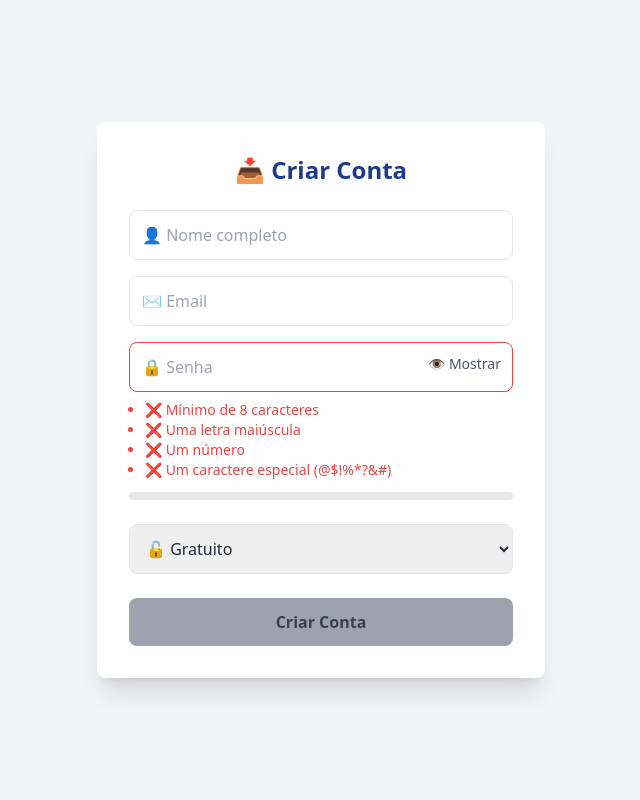
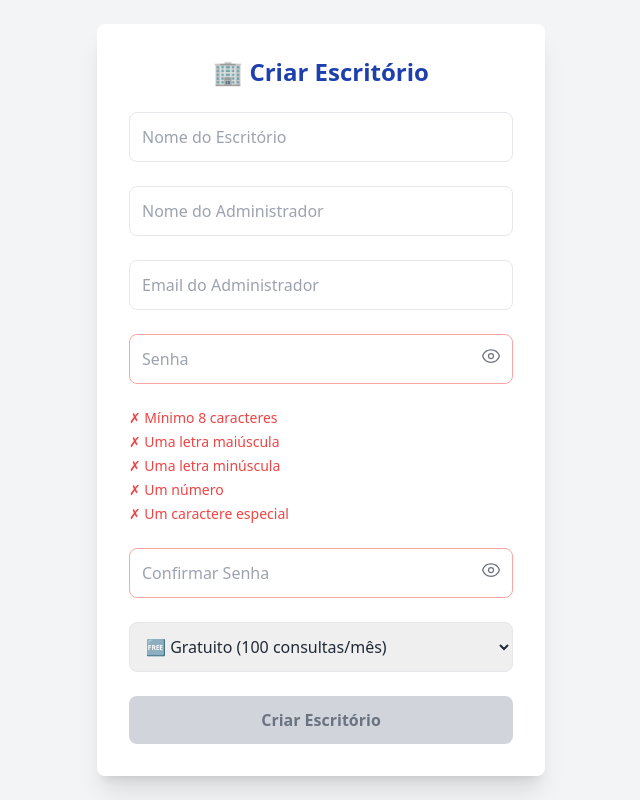
Before and after one commit to teofilonicolau/previnfobot_frontend, a React (Vite) app: page /register in a window 1280 px wide. Shown: the whole page, without its empty margins (319-959 px from the left). Built offline with nearby package versions, Linux system fonts and the light colour scheme; no server answers.

Commit message:
commit inicial da branch dezeseteagosto no frontend

```diff
--- a/package.json
+++ b/package.json
@@ -10,6 +10,7 @@
     "preview": "vite preview"
   },
   "dependencies": {
+    "@heroicons/react": "^2.2.0",
     "axios": "^1.11.0",
     "firebase": "^12.0.0",
     "react": "^19.1.0",
--- a/src/components/RegisterForm.jsx
+++ b/src/components/RegisterForm.jsx
@@ -1,178 +1,234 @@
+// src/components/RegisterForm.jsx
 import { useState } from "react";
-import axios from "axios";
-import { useNavigate } from "react-router-dom";
+import { createUserWithEmailAndPassword } from "firebase/auth";
+import { auth } from "../config/firebase-config";
+import { EyeIcon, EyeSlashIcon } from "@heroicons/react/24/outline";
 
 export default function RegisterForm() {
-  const [nome, setNome] = useState("");
-  const [email, setEmail] = useState("");
-  const [senha, setSenha] = useState("");
-  const [plano, setPlano] = useState("gratuito");
+  const [formData, setFormData] = useState({
+    nomeEscritorio: "",
+    adminNome: "",
+    adminEmail: "",
+    senha: "",
+    confirmarSenha: "",
+    plano: "gratuito"
+  });
+
   const [senhaVisivel, setSenhaVisivel] = useState(false);
-  const [erroMsg, setErroMsg] = useState("");
+  const [confirmarSenhaVisivel, setConfirmarSenhaVisivel] = useState(false);
+  const [loading, setLoading] = useState(false);
 
-  const [senhaCheck, setSenhaCheck] = useState({
+  const [senhaValidacao, setSenhaValidacao] = useState({
     comprimento: false,
     maiuscula: false,
+    minuscula: false,
     numero: false,
-    especial: false,
+    especial: false
   });
 
-  const navigate = useNavigate();
+  const validarSenha = (senha) => {
+    setSenhaValidacao({
+      comprimento: senha.length >= 8,
+      maiuscula: /[A-Z]/.test(senha),
+      minuscula: /[a-z]/.test(senha),
+      numero: /\d/.test(senha),
+      especial: /[@$!%*?&]/.test(senha)
+    });
+  };
 
   const handleSenhaChange = (e) => {
-    const valor = e.target.value;
-    setSenha(valor);
-
-    setSenhaCheck({
-      comprimento: valor.length >= 8,
-      maiuscula: /[A-Z]/.test(valor),
-      numero: /\d/.test(valor),
-      especial: /[@$!%*?&#]/.test(valor), // ✅ Incluído o "#"
-    });
-
-    setErroMsg("");
+    const novaSenha = e.target.value;
+    setFormData(prev => ({ ...prev, senha: novaSenha }));
+    validarSenha(novaSenha);
   };
 
-  const senhaValida = Object.values(senhaCheck).every(Boolean);
-
-  const calcularForca = () => {
-    const pontos = Object.values(senhaCheck).filter(Boolean).length;
-    return (pontos / 4) * 100;
-  };
+  const senhaValida = Object.values(senhaValidacao).every(Boolean);
+  const senhasIguais = formData.senha === formData.confirmarSenha;
 
   const handleSubmit = async (e) => {
     e.preventDefault();
 
     if (!senhaValida) {
-      setErroMsg("🛑 A senha não atende aos requisitos mínimos.");
+      alert("A senha não atende aos requisitos mínimos");
       return;
     }
 
+    if (!senhasIguais) {
+      alert("As senhas não coincidem");
+      return;
+    }
+
+    setLoading(true);
+
     try {
-      await axios.post("http://localhost:8000/auth/register", {
-        nome,
-        email,
-        senha,
-        plano,
+      // 1. Criar usuário no Firebase Auth
+      await createUserWithEmailAndPassword(
+        auth,
+        formData.adminEmail,
+        formData.senha
+      );
+
+      // 2. Criar escritório no backend
+      const response = await fetch("http://localhost:8000/auth/register-escritorio", {
+        method: "POST",
+        headers: { "Content-Type": "application/json" },
+        body: JSON.stringify({
+          nome_escritorio: formData.nomeEscritorio,
+          admin_email: formData.adminEmail,
+          admin_nome: formData.adminNome,
+          plano: formData.plano
+        })
       });
 
-      const res = await axios.post("http://localhost:8000/auth/login", {
-        email,
-        senha,
-      });
+      if (response.ok) {
+        alert("Conta criada! Verifique seu email para ativar.");
+        window.location.href = "/login";
+      } else {
+        const errorData = await response.json();
+        alert("Erro: " + errorData.detail);
+      }
 
-      localStorage.setItem("token", res.data.access_token);
-      navigate("/dashboard");
-    } catch (err) {
-      setErroMsg(
-        err.response?.data?.detail ||
-        "Erro inesperado ao criar conta."
-      );
+    } catch (error) {
+      console.error("Erro ao criar conta:", error);
+      alert("Erro ao criar conta: " + error.message);
+    } finally {
+      setLoading(false);
     }
   };
 
   return (
-    <form
-      onSubmit={handleSubmit}
-      className="bg-white max-w-md mx-auto p-8 rounded-lg shadow-xl animate-fadeIn"
-    >
-      <h2 className="text-2xl font-bold text-center text-primario mb-6">
-        📥 Criar Conta
+    <form onSubmit={handleSubmit} className="max-w-md mx-auto bg-white p-8 rounded-lg shadow-xl space-y-6">
+      <h2 className="text-2xl font-bold text-center text-blue-800">
+        🏢 Criar Escritório
       </h2>
 
+      {/* Nome do Escritório */}
       <input
         type="text"
-        placeholder="👤 Nome completo"
-        value={nome}
-        onChange={(e) => setNome(e.target.value)}
-        className="w-full p-3 border rounded-lg focus:ring-2 focus:ring-blue-500 mb-4"
+        placeholder="Nome do Escritório"
+        value={formData.nomeEscritorio}
+        onChange={(e) => setFormData(prev => ({ ...prev, nomeEscritorio: e.target.value }))}
+        className="w-full p-3 border rounded-lg focus:ring-2 focus:ring-blue-500"
         required
       />
 
+      {/* Nome do Admin */}
       <input
-        type="email"
-        placeholder="✉️ Email"
-        value={email}
-        onChange={(e) => setEmail(e.target.value)}
-        className="w-full p-3 border rounded-lg focus:ring-2 focus:ring-blue-500 mb-4"
+        type="text"
+        placeholder="Nome do Administrador"
+        value={formData.adminNome}
+        onChange={(e) => setFormData(prev => ({ ...prev, adminNome: e.target.value }))}
+        className="w-full p-3 border rounded-lg focus:ring-2 focus:ring-blue-500"
         required
       />
 
-      {/* 🔒 Campo de senha com botão de visibilidade */}
-      <div className="relative mb-2">
+      {/* Email */}
+      <input
+        type="email"
+        placeholder="Email do Administrador"
+        value={formData.adminEmail}
+        onChange={(e) => setFormData(prev => ({ ...prev, adminEmail: e.target.value }))}
+        className="w-full p-3 border rounded-lg focus:ring-2 focus:ring-blue-500"
+        required
+      />
+
+      {/* Senha com visualização */}
+      <div className="relative">
         <input
           type={senhaVisivel ? "text" : "password"}
-          placeholder="🔒 Senha"
-          value={senha}
+          placeholder="Senha"
+          value={formData.senha}
           onChange={handleSenhaChange}
-          className={`w-full p-3 border rounded-lg pr-10 focus:ring-2 ${
-            senhaValida ? "focus:ring-blue-500" : "border-red-500 focus:ring-red-500"
+          className={`w-full p-3 pr-12 border rounded-lg focus:ring-2 ${
+            senhaValida ? 'focus:ring-blue-500 border-green-300' : 'focus:ring-red-500 border-red-300'
           }`}
           required
         />
         <button
           type="button"
-          onClick={() => setSenhaVisivel((prev) => !prev)}
-          className="absolute top-3 right-3 text-gray-600 hover:text-black text-sm"
+          onClick={() => setSenhaVisivel(!senhaVisivel)}
+          className="absolute right-3 top-3 text-gray-500 hover:text-gray-700"
         >
-          {senhaVisivel ? "🙈 Ocultar" : "👁️ Mostrar"}
+          {senhaVisivel ? (
+            <EyeSlashIcon className="h-5 w-5" />
+          ) : (
+            <EyeIcon className="h-5 w-5" />
+          )}
         </button>
       </div>
 
-      {/* ✔️ Checklist de requisitos */}
-      <ul className="text-sm mb-3 pl-4 list-disc text-gray-600">
-        <li className={senhaCheck.comprimento ? "text-green-600" : "text-red-500"}>
-          {senhaCheck.comprimento ? "✔" : "❌"} Mínimo de 8 caracteres
-        </li>
-        <li className={senhaCheck.maiuscula ? "text-green-600" : "text-red-500"}>
-          {senhaCheck.maiuscula ? "✔" : "❌"} Uma letra maiúscula
-        </li>
-        <li className={senhaCheck.numero ? "text-green-600" : "text-red-500"}>
-          {senhaCheck.numero ? "✔" : "❌"} Um número
-        </li>
-        <li className={senhaCheck.especial ? "text-green-600" : "text-red-500"}>
-          {senhaCheck.especial ? "✔" : "❌"} Um caractere especial (@$!%*?&#)
-        </li>
-      </ul>
-
-      {/* 📊 Barra de progresso */}
-      <div className="w-full h-2 bg-gray-200 rounded mb-6">
-        <div
-          className={`h-full rounded transition-all ${
-            calcularForca() < 40
-              ? "bg-red-500"
-              : calcularForca() < 80
-              ? "bg-yellow-500"
-              : "bg-green-500"
-          }`}
-          style={{ width: `${calcularForca()}%` }}
-        ></div>
+      {/* Validação da senha */}
+      <div className="text-sm space-y-1">
+        <div className={`flex items-center ${senhaValidacao.comprimento ? 'text-green-600' : 'text-red-500'}`}>
+          {senhaValidacao.comprimento ? '✓' : '✗'} Mínimo 8 caracteres
+        </div>
+        <div className={`flex items-center ${senhaValidacao.maiuscula ? 'text-green-600' : 'text-red-500'}`}>
+          {senhaValidacao.maiuscula ? '✓' : '✗'} Uma letra maiúscula
+        </div>
+        <div className={`flex items-center ${senhaValidacao.minuscula ? 'text-green-600' : 'text-red-500'}`}>
+          {senhaValidacao.minuscula ? '✓' : '✗'} Uma letra minúscula
+        </div>
+        <div className={`flex items-center ${senhaValidacao.numero ? 'text-green-600' : 'text-red-500'}`}>
+          {senhaValidacao.numero ? '✓' : '✗'} Um número
+        </div>
+        <div className={`flex items-center ${senhaValidacao.especial ? 'text-green-600' : 'text-red-500'}`}>
+          {senhaValidacao.especial ? '✓' : '✗'} Um caractere especial
+        </div>
       </div>
 
-      {/* 🧠 Popover de erro personalizado */}
-      {erroMsg && (
-        <div className="bg-red-100 border border-red-400 text-red-700 px-4 py-2 rounded mb-4 text-sm">
-          {erroMsg}
+      {/* Confirmar senha */}
+      <div className="relative">
+        <input
+          type={confirmarSenhaVisivel ? "text" : "password"}
+          placeholder="Confirmar Senha"
+          value={formData.confirmarSenha}
+          onChange={(e) => setFormData(prev => ({ ...prev, confirmarSenha: e.target.value }))}
+          className={`w-full p-3 pr-12 border rounded-lg focus:ring-2 ${
+            senhasIguais && formData.confirmarSenha ? 'focus:ring-blue-500 border-green-300' : 'focus:ring-red-500 border-red-300'
+          }`}
+          required
+        />
+        <button
+          type="button"
+          onClick={() => setConfirmarSenhaVisivel(!confirmarSenhaVisivel)}
+          className="absolute right-3 top-3 text-gray-500 hover:text-gray-700"
+        >
+          {confirmarSenhaVisivel ? (
+            <EyeSlashIcon className="h-5 w-5" />
+          ) : (
+            <EyeIcon className="h-5 w-5" />
+          )}
+        </button>
+      </div>
+
+      {formData.confirmarSenha && (
+        <div className={`text-sm ${senhasIguais ? 'text-green-600' : 'text-red-500'}`}>
+          {senhasIguais ? '✓ Senhas coincidem' : '✗ Senhas não coincidem'}
         </div>
       )}
 
+      {/* Plano */}
       <select
-        value={plano}
-        onChange={(e) => setPlano(e.target.value)}
-        className="w-full p-3 border rounded-lg focus:ring-2 focus:ring-blue-500 mb-6"
+        value={formData.plano}
+        onChange={(e) => setFormData(prev => ({ ...prev, plano: e.target.value }))}
+        className="w-full p-3 border rounded-lg focus:ring-2 focus:ring-blue-500"
       >
-        <option value="gratuito">🔓 Gratuito</option>
-        <option value="premium">💎 Premium</option>
+        <option value="gratuito">🆓 Gratuito (100 consultas/mês)</option>
+        <option value="premium">💎 Premium (1000 consultas/mês)</option>
+        <option value="enterprise">🏢 Enterprise (Ilimitado)</option>
       </select>
 
+      {/* Botão de submit */}
       <button
         type="submit"
-        disabled={!senhaValida}
+        disabled={!senhaValida || !senhasIguais || loading}
         className={`w-full py-3 rounded-lg font-semibold transition-all ${
-          senhaValida ? "bg-blue-700 text-white hover:bg-blue-900" : "bg-gray-400 text-gray-700 cursor-not-allowed"
+          senhaValida && senhasIguais && !loading
+            ? 'bg-blue-600 hover:bg-blue-700 text-white'
+            : 'bg-gray-300 text-gray-500 cursor-not-allowed'
         }`}
       >
-        Criar Conta
+        {loading ? 'Criando...' : 'Criar Escritório'}
       </button>
     </form>
   );
--- /dev/null
+++ b/src/components/ResetPasswordForm.jsx
@@ -0,0 +1,68 @@
+// src/components/ResetPasswordForm.jsx
+import { useState } from "react";
+import { sendPasswordResetEmail } from "firebase/auth";
+import { auth } from "../config/firebase-config";
+
+export default function ResetPasswordForm() {
+  const [email, setEmail] = useState("");
+  const [enviado, setEnviado] = useState(false);
+  const [loading, setLoading] = useState(false);
+
+  const handleReset = async (e) => {
+    e.preventDefault();
+    setLoading(true);
+
+    try {
+      await sendPasswordResetEmail(auth, email);
+      setEnviado(true);
+    } catch (error) {
+      alert("Erro: " + error.message);
+    } finally {
+      setLoading(false);
+    }
+  };
+
+  if (enviado) {
+    return (
+      <div className="max-w-md mx-auto bg-white p-8 rounded-lg shadow-xl text-center">
+        <h2 className="text-2xl font-bold text-green-600 mb-4">
+          ✅ Email Enviado!
+        </h2>
+        <p className="text-gray-600 mb-6">
+          Verifique sua caixa de entrada e siga as instruções para redefinir sua senha.
+        </p>
+        <button
+          onClick={() => window.location.href = "/login"}
+          className="bg-blue-600 text-white px-6 py-2 rounded hover:bg-blue-700"
+        >
+          Voltar ao Login
+        </button>
+      </div>
+    );
+  }
+
+  return (
+    <form onSubmit={handleReset} className="max-w-md mx-auto bg-white p-8 rounded-lg shadow-xl">
+      <h2 className="text-2xl font-bold text-center text-blue-800 mb-6">
+        🔄 Recuperar Senha
+      </h2>
+
+      <input
+        type="email"
+        placeholder="Digite seu email"
+        value={email}
+        onChange={(e) => setEmail(e.target.value)}
+        className="w-full p-3 border rounded-lg focus:ring-2 focus:ring-blue-500 mb-6"
+        required
+      />
+
+      <button
+        type="submit"
+        disabled={loading}
+        className="w-full py-3 bg-blue-600 text-white rounded-lg hover:bg-blue-700 disabled:bg-gray-400"
+      >
+        {loading ? "Enviando..." : "Enviar Link de Recuperação"}
+      </button>
+    </form>
+  );
+}
```
Also changed, not shown: 1 other file (tests, documents, lock files or other folders).
